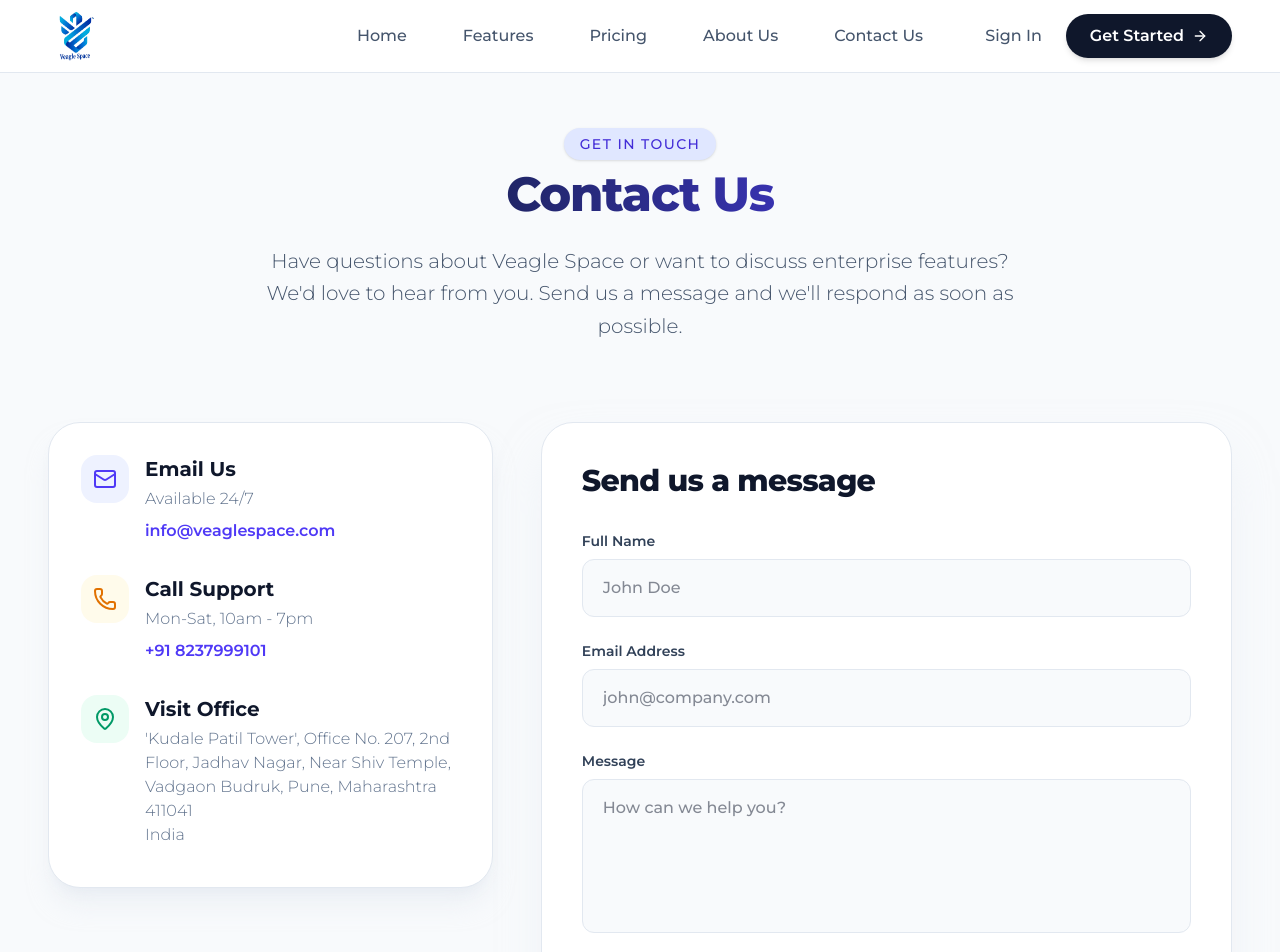
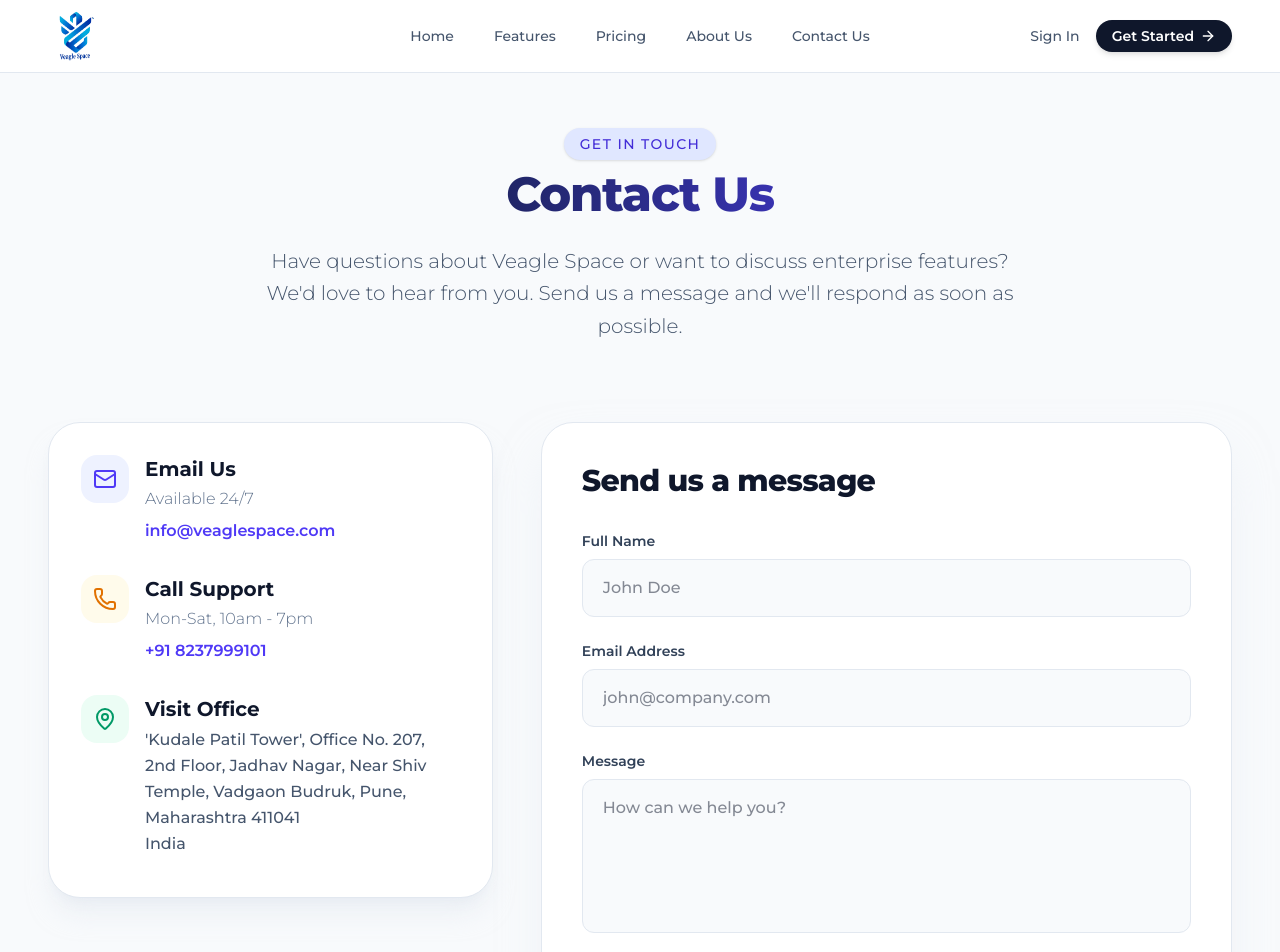
Before and after one commit to veaglespace-Tech/invoice-generator, a Next.js app in the folder client/: page /contact in a window 1280 px wide. Shown: the top 952 px of the page. Built offline with nearby package versions, Linux system fonts and the light colour scheme.

Commit message:
Enhance office address styling, add Maps link, and significantly reduce Navbar size

```diff
--- a/client/src/app/contact/page.jsx
+++ b/client/src/app/contact/page.jsx
@@ -114,9 +114,14 @@
                   <h3 className="text-xl font-bold text-slate-900 dark:text-white mb-1">
                     Visit Office
                   </h3>
-                  <p className="text-slate-500 dark:text-slate-400 mb-2 font-light">
+                  <a
+                    href="https://www.google.com/maps/search/?api=1&query=Kudale+Patil+Tower,+Vadgaon+Budruk,+Pune"
+                    target="_blank"
+                    rel="noopener noreferrer"
+                    className="block text-slate-600 dark:text-slate-300 mb-2 font-medium leading-relaxed hover:text-indigo-600 dark:hover:text-indigo-400 transition-colors"
+                  >
                     'Kudale Patil Tower', Office No. 207, 2nd Floor, Jadhav Nagar, Near Shiv Temple, Vadgaon Budruk, Pune, Maharashtra 411041<br/>India
-                  </p>
+                  </a>
                 </div>
               </div>
             </div>
--- a/client/src/components/layout/Navbar.jsx
+++ b/client/src/components/layout/Navbar.jsx
@@ -33,7 +33,7 @@
 
         {/* Desktop Menu - Centered Links */}
         <div className="hidden md:flex flex-1 justify-center">
-          <ul className="flex items-center gap-8 font-medium text-slate-600 dark:text-slate-300 text-sm md:text-base">
+          <ul className="flex items-center gap-4 font-medium text-slate-600 dark:text-slate-300 text-xs md:text-sm">
             <li>
               <Link
                 href="/"
@@ -78,12 +78,12 @@
         </div>
 
         {/* Desktop Buttons */}
-        <div className="hidden md:flex flex-1 items-center justify-end gap-6 min-w-[200px]">
+        <div className="hidden md:flex flex-1 items-center justify-end gap-4 min-w-[200px]">
           {isMounted &&
             (isLoggedIn ? (
               <Link
                 href="/dashboard"
-                className="bg-indigo-600 hover:bg-indigo-700 text-white px-6 py-2.5 rounded-full font-semibold shadow-md hover:shadow-lg transition-all flex items-center gap-2"
+                className="bg-indigo-600 hover:bg-indigo-700 text-white px-4 py-1.5 rounded-full font-semibold text-sm shadow-md hover:shadow-lg transition-all flex items-center gap-2"
               >
                 <LayoutDashboard className="w-4 h-4" /> Dashboard
               </Link>
@@ -91,13 +91,13 @@
               <>
                 <Link
                   href="/login"
-                  className="font-medium text-slate-600 dark:text-slate-300 hover:text-indigo-600 dark:hover:text-indigo-400 transition-colors text-sm md:text-base"
+                  className="font-medium text-slate-600 dark:text-slate-300 hover:text-indigo-600 dark:hover:text-indigo-400 transition-colors text-xs md:text-sm"
                 >
                   Sign In
                 </Link>
                 <Link
                   href="/register"
-                  className="bg-slate-900 hover:bg-slate-800 dark:bg-white dark:text-slate-900 dark:hover:bg-slate-100 text-white px-6 py-2.5 rounded-full font-semibold shadow-md hover:shadow-lg transition-all flex items-center gap-2"
+                  className="bg-slate-900 hover:bg-slate-800 dark:bg-white dark:text-slate-900 dark:hover:bg-slate-100 text-white px-4 py-1.5 rounded-full font-semibold text-sm shadow-md hover:shadow-lg transition-all flex items-center gap-1.5"
                 >
                   Get Started <ArrowRight className="w-4 h-4" />
                 </Link>
```
